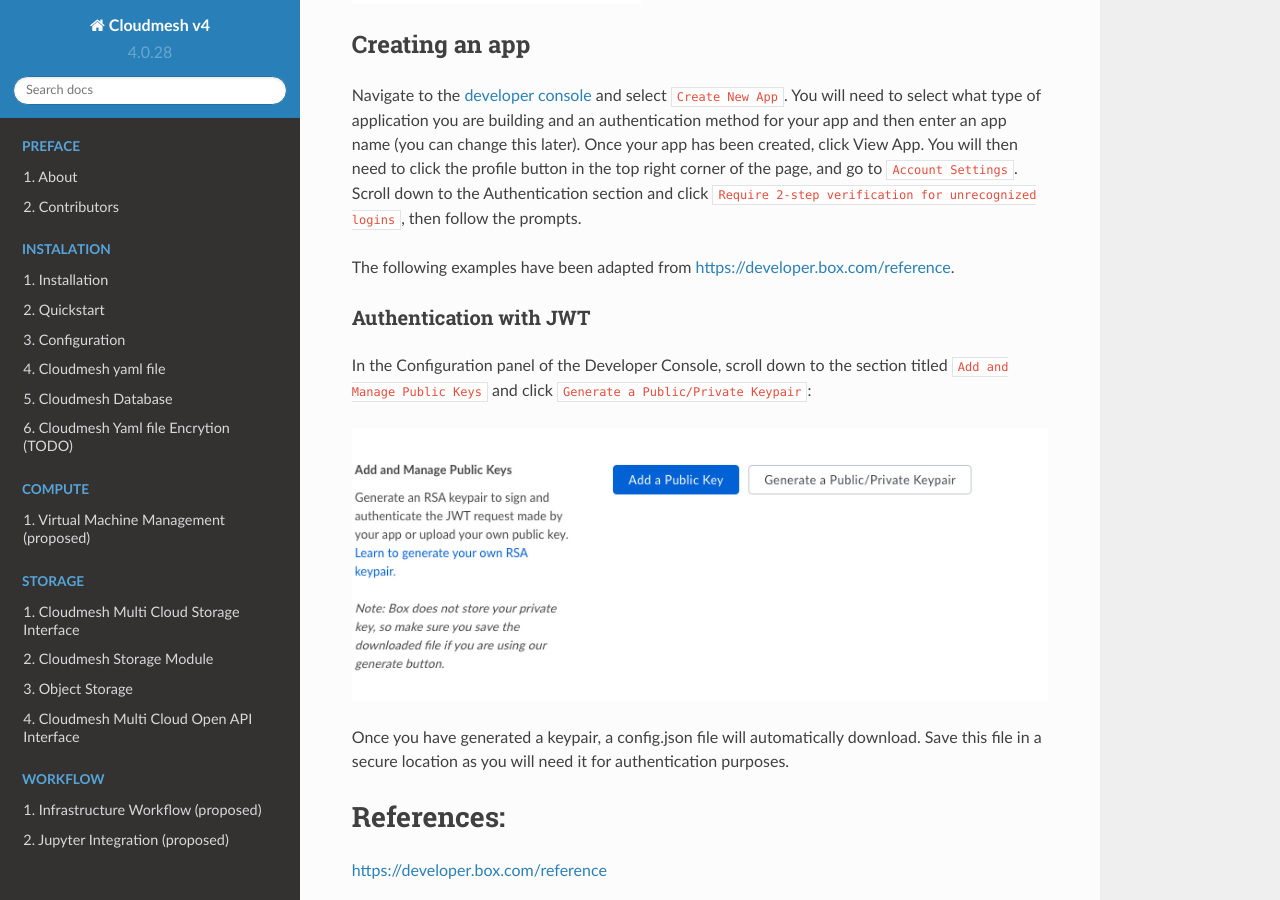
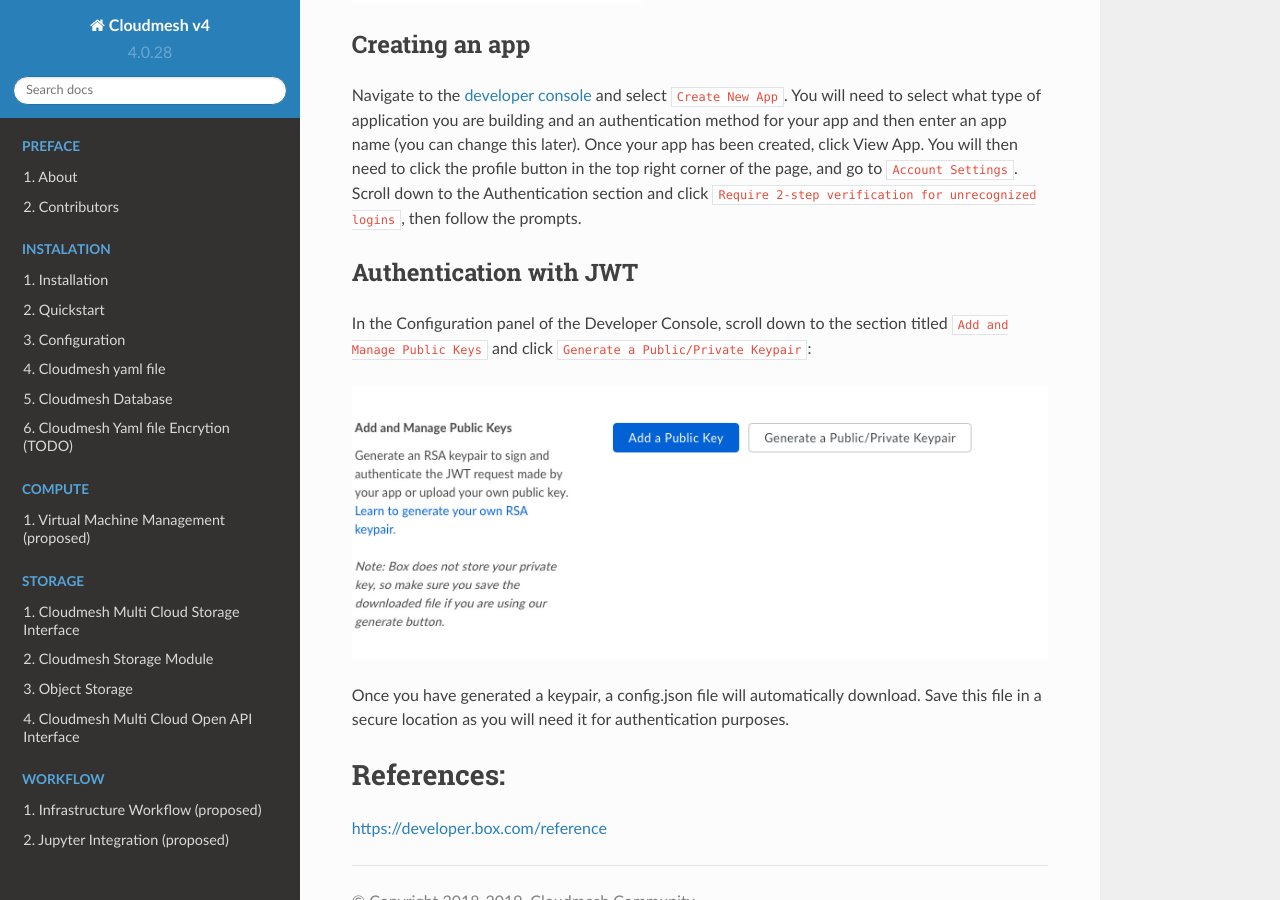
Before and after one commit to xiaoyue10131748/cloudmesh-manual, a Sphinx documentation site: the page built from docs-source/source/accounts/box.md, in a window 1280 px wide and 900 px high, scrolled down 2205 px. Built offline with Sphinx 7.4.7 and the Read the Docs theme 2.0.0, drawn with Linux system fonts in a browser that asks for light colours; pages that are not in the unit, such as notebooks, are missing from menus.

Commit message:
Update box.md

```diff
--- a/docs-source/source/accounts/box.md
+++ b/docs-source/source/accounts/box.md
@@ -21,9 +21,7 @@
 
 Navigate to the [developer console](https://app.box.com/developers/console) and select `Create New App`.  You will need to select what type of application you are building and an authentication method for your app and then enter an app name (you can change this later). Once your app has been created, click View App. You will then need to click the profile button in the top right corner of the page, and go to `Account Settings`. Scroll down to the Authentication section and click `Require 2-step verification for unrecognized logins`, then follow the prompts.
 
-The following examples have been adapted from <https://developer.box.com/reference>.
-
-### Authentication with JWT
+## Authentication with JWT
 
 In the Configuration panel of the Developer Console, scroll down to
 the section titled `Add and Manage Public Keys` and click `Generate a
```
